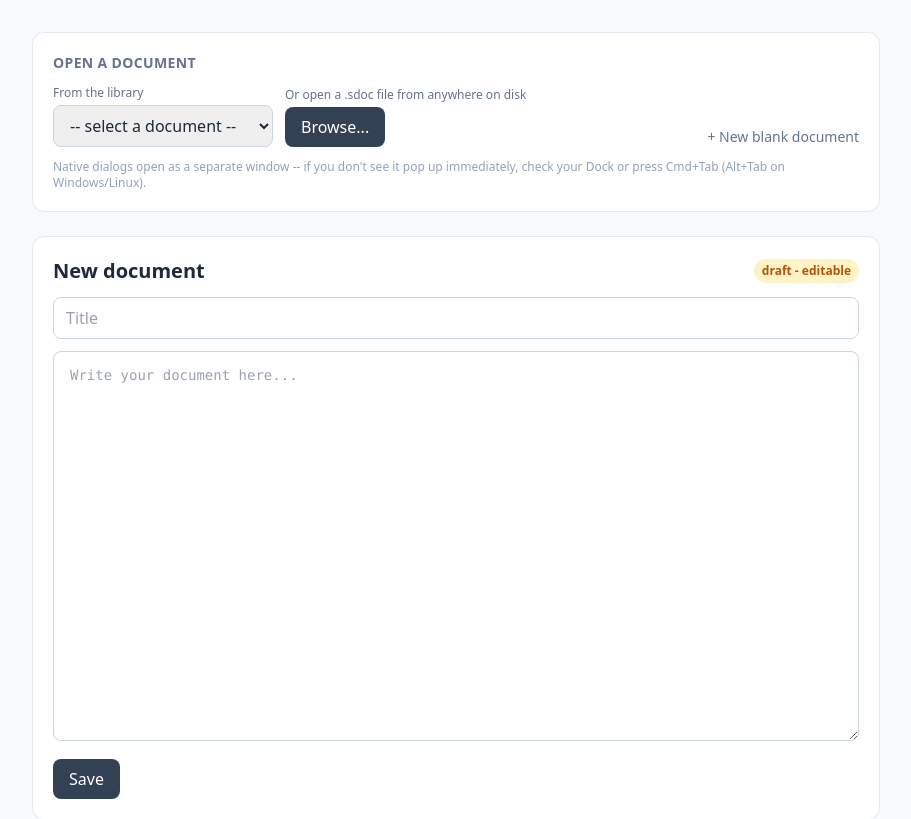
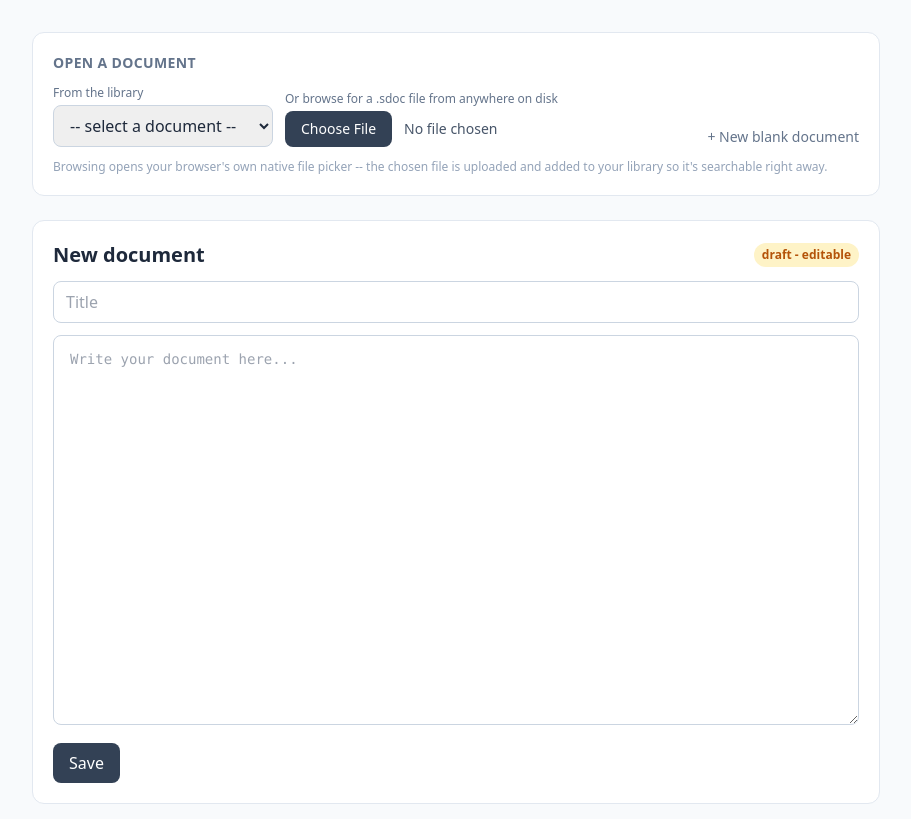
Before and after one commit to debanshu19/semantic-document, a FastAPI app: page / in a window 1280 px wide. Shown: the part 52-871 px from the top of the page, without its empty margins (184-1095 px from the left). Run offline with FastAPI, Linux system fonts and the light colour scheme; some libraries are stand-ins or nearby versions.

Commit message:
Replace native OS dialogs with browser-native file browsing
The tkinter/AppleScript approach worked but was fragile (focus-stealing
issues on macOS, platform-specific quirks, extra permission prompts).
Swapped it for standard browser mechanisms instead:

- Open: a plain <input type=file> -- the browser renders its own native
  file picker, uploads the bytes to /open-upload, which validates it's
  a real .sdoc and adds it to the library.
- Save: Finalize writes into the library as before; a Download button
  serves the file via Content-Disposition: attachment, so the browser's
  own download manager (and its 'ask where to save' setting, if
  enabled) handles the rest.

Net result: identical behavior in Chrome/Firefox/Safari/Edge, zero
native dependencies, no focus/permission edge cases to reason about.
Verified live end-to-end: save -> finalize -> download -> delete
original -> re-upload the downloaded copy -> opens and searches
correctly.

```diff
--- a/app/main.py
+++ b/app/main.py
@@ -3,6 +3,17 @@ and save a draft, finalize it, and search it. Search results render into
 a panel below the editor via HTMX partial swaps (no page reload).
 
 Routes stay thin; all real logic lives in app.sdoc / app.library.
+
+File browsing is handled entirely with standard browser mechanisms --
+no OS-specific native dialogs, no extra permissions, no focus-stealing
+quirks to work around:
+  - Opening a .sdoc from anywhere on disk: a plain `<input type=file>`,
+    which the browser renders with the OS's own native file picker and
+    uploads the bytes to /open-upload.
+  - Saving a finalized .sdoc: it's written into the library, and the
+    finalized view offers a `<a download>` link, which the browser's own
+    download manager handles (including "ask where to save" if the
+    user's browser is configured that way).
 
 Plain web app, run with `uvicorn app.main:app`. Document data lives in
 the user's home directory rather than next to the source code, so the
@@ -13,14 +24,15 @@ from __future__ import annotations
 
 import os
 import re
+import tempfile
 from pathlib import Path
 from urllib.parse import quote, unquote
 
-from fastapi import FastAPI, Form, HTTPException, Request
-from fastapi.responses import HTMLResponse, RedirectResponse
+from fastapi import FastAPI, Form, HTTPException, Request, UploadFile
+from fastapi.responses import FileResponse, HTMLResponse, RedirectResponse
 from fastapi.templating import Jinja2Templates
 
-from app import native_dialog, sdoc
+from app import sdoc
 from app.library import list_library
 
 BASE_DIR = Path(__file__).resolve().parent.parent
@@ -57,7 +69,6 @@ def _render(request, entries, *, mode, doc_ref=None, is_external=False, draft=No
             "draft": draft,
             "finalized": finalized,
             "error": error,
-            "dialogs_available": native_dialog.available(),
         },
     )
 
@@ -110,38 +121,53 @@ def save(title: str = Form(...), content: str = Form(...), doc: str = Form("")):
 
 
 @app.post("/finalize")
-async def finalize(doc: str = Form(...)):
-    """Finalizing is the one truly permanent 'save' in this app -- so it's
-    the one place we pop a native Save dialog and ask the user exactly
-    where the resulting .sdoc should live. This must stay `async def`
-    (see app/native_dialog.py) so the dialog runs on the same thread as
-    the event loop rather than a thread-pool worker.
+def finalize(doc: str = Form(...)):
+    try:
+        sdoc.finalize_draft(LIBRARY_DIR, doc)
+    except sdoc.SDocError as exc:
+        return RedirectResponse(f"/?doc={quote(doc)}&error={quote(str(exc))}", status_code=303)
+    return RedirectResponse(f"/?doc={quote(doc)}", status_code=303)
+
+
+@app.get("/documents/{name}/download")
+def download(name: str):
+    """Serves a finalized .sdoc for the browser's own download manager to
+    handle -- this is the 'ask the user where to save it' step, done
+    entirely with a standard HTTP download rather than any OS-specific
+    dialog."""
+    final = sdoc.final_path(LIBRARY_DIR, name)
+    if not final.exists():
+        raise HTTPException(404, "Document not found.")
+    return FileResponse(final, filename=final.name, media_type="application/octet-stream")
+
+
+@app.post("/open-upload")
+async def open_upload(request: Request, file: UploadFile):
+    """Opening a .sdoc 'from anywhere on disk' via a plain browser file
+    input -- the browser renders the OS's native file picker itself, so
+    there's no server-side dialog/focus trickery needed at all. The
+    uploaded bytes are validated and copied into the library so the
+    document becomes a normal, searchable library entry from then on.
     """
-    chosen = native_dialog.ask_save_path(default_name=doc)
-    if chosen is None:
-        if native_dialog.available():
-            # User hit Cancel in the dialog -- not an error, just a no-op.
-            return RedirectResponse(f"/?doc={quote(doc)}", status_code=303)
-        # No display/Tk available at all (e.g. headless server) -- fall
-        # back to the old behavior of finalizing straight into the library.
-        chosen = sdoc.final_path(LIBRARY_DIR, doc)
+    raw_name = Path(file.filename or "imported").stem
+    base_slug = _slugify(raw_name)
+    content = await file.read()
+
+    LIBRARY_DIR.mkdir(parents=True, exist_ok=True)
+    with tempfile.NamedTemporaryFile(dir=LIBRARY_DIR, suffix=".sdoc.uploadtmp", delete=False) as tmp:
+        tmp.write(content)
+        tmp_path = Path(tmp.name)
 
     try:
-        sdoc.finalize_draft(LIBRARY_DIR, doc, output_path=chosen)
-    except sdoc.SDocError as exc:
-        return RedirectResponse(f"/?doc={quote(doc)}&error={quote(str(exc))}", status_code=303)
-    return RedirectResponse(f"/?path={quote(str(chosen))}", status_code=303)
+        sdoc.open_finalized(tmp_path)  # validates it's actually a well-formed .sdoc
+    except Exception:  # noqa: BLE001 - any failure means "not a valid .sdoc"
+        tmp_path.unlink(missing_ok=True)
+        entries = list_library(LIBRARY_DIR)
+        return _render(request, entries, mode="new", error=f"'{file.filename}' is not a valid .sdoc file.")
 
-
-@app.get("/browse/open")
-async def browse_open(doc: str = ""):
-    """Pops a native 'Open' dialog filtered to .sdoc files. `doc` is just
-    carried through so Cancel returns you to wherever you were."""
-    chosen = native_dialog.ask_open_path()
-    if chosen is None:
-        fallback = f"/?doc={quote(doc)}" if doc else "/"
-        return RedirectResponse(fallback, status_code=303)
-    return RedirectResponse(f"/?path={quote(str(chosen))}", status_code=303)
+    name = _unique_name(base_slug)
+    os.replace(tmp_path, sdoc.final_path(LIBRARY_DIR, name))
+    return RedirectResponse(f"/?doc={quote(name)}", status_code=303)
 
 
 @app.get("/search", response_class=HTMLResponse)
--- a/templates/app.html
+++ b/templates/app.html
@@ -23,34 +23,17 @@
       </div>
     </form>
 
-    <form method="get" action="/browse/open" class="flex gap-2 items-end">
-      <input type="hidden" name="doc" value="{{ doc_ref if mode == 'draft' else '' }}" />
+    <form method="post" action="/open-upload" enctype="multipart/form-data" class="flex gap-2 items-end">
       <div>
-        <label class="block text-xs text-slate-500 mb-1">Or open a .sdoc file from anywhere on disk</label>
-        {% if dialogs_available %}
-        <button class="bg-slate-700 text-white px-4 py-2 rounded-lg hover:bg-slate-600">Browse...</button>
-        {% else %}
-        <span class="text-xs text-slate-400 italic">native file dialog unavailable on this server</span>
-        {% endif %}
+        <label class="block text-xs text-slate-500 mb-1">Or browse for a .sdoc file from anywhere on disk</label>
+        <input type="file" name="file" accept=".sdoc" required onchange="this.form.submit()"
+               class="text-sm text-slate-600 file:mr-3 file:py-2 file:px-4 file:rounded-lg file:border-0 file:bg-slate-700 file:text-white file:cursor-pointer hover:file:bg-slate-600" />
       </div>
     </form>
 
-    {% if not dialogs_available %}
-    <form method="get" action="/" class="flex gap-2 items-end">
-      <div>
-        <label class="block text-xs text-slate-500 mb-1">Open any .sdoc file by path</label>
-        <input name="path" placeholder="/path/to/document.sdoc"
-               class="border border-slate-300 rounded-lg px-3 py-2 min-w-[280px]" />
-      </div>
-      <button class="bg-slate-700 text-white px-4 py-2 rounded-lg hover:bg-slate-600">Open</button>
-    </form>
-    {% endif %}
-
     <a href="/" class="text-sm text-slate-500 hover:underline ml-auto">+ New blank document</a>
   </div>
-  {% if dialogs_available %}
-  <p class="text-xs text-slate-400 mt-3">Native dialogs open as a separate window -- if you don't see it pop up immediately, check your Dock or press Cmd+Tab (Alt+Tab on Windows/Linux).</p>
-  {% endif %}
+  <p class="text-xs text-slate-400 mt-3">Browsing opens your browser's own native file picker -- the chosen file is uploaded and added to your library so it's searchable right away.</p>
 </section>
 
 <section class="bg-white border border-slate-200 rounded-xl p-5 mb-6">
@@ -65,6 +48,13 @@
       <dt>Chunks</dt><dd>{{ finalized.meta.chunk_count }}</dd>
       <dt>Content hash</dt><dd class="font-mono">{{ finalized.meta.content_hash[:16] }}...</dd>
     </dl>
+    {% if not is_external %}
+    <a href="/documents/{{ doc_ref }}/download" download
+       class="inline-block mb-4 text-sm bg-slate-700 text-white px-4 py-2 rounded-lg hover:bg-slate-600">
+      Download .sdoc
+    </a>
+    <p class="text-xs text-slate-400 mb-4 -mt-2">Your browser handles where it's saved -- if it's set to ask before downloading, you'll get a native Save As prompt.</p>
+    {% endif %}
     <pre class="whitespace-pre-wrap text-sm leading-relaxed text-slate-700 border border-slate-100 rounded-lg p-4 bg-slate-50">{{ finalized.content }}</pre>
   {% else %}
     <div class="flex items-center justify-between mb-3">
@@ -83,10 +73,10 @@
 
     {% if mode == "draft" %}
     <form action="/finalize" method="post" class="mt-3"
-          onsubmit="return confirm('Finalize is permanent -- this document becomes read-only forever. A save dialog will open next so you can choose where to store it. Continue?');">
+          onsubmit="return confirm('Finalize is permanent -- this document becomes read-only forever. Continue?');">
       <input type="hidden" name="doc" value="{{ doc_ref }}" />
       <button type="submit" class="bg-emerald-600 text-white px-4 py-2 rounded-lg hover:bg-emerald-500 w-full font-semibold">
-        {% if dialogs_available %}Finalize & Save As... (locks this document forever){% else %}Finalize & Save (locks this document forever){% endif %}
+        Finalize & Save (locks this document forever)
       </button>
     </form>
     {% endif %}
```
Also changed, not shown: app/native_dialog.py (deleted, +0 -130 lines), tests/test_main.py (+57 -49 lines), README.md.
